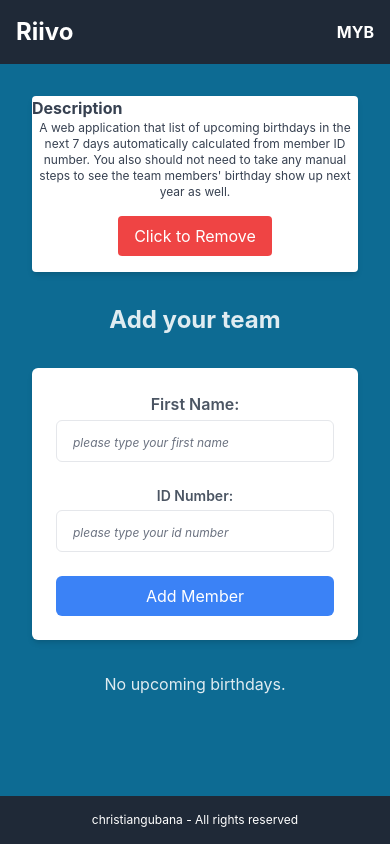
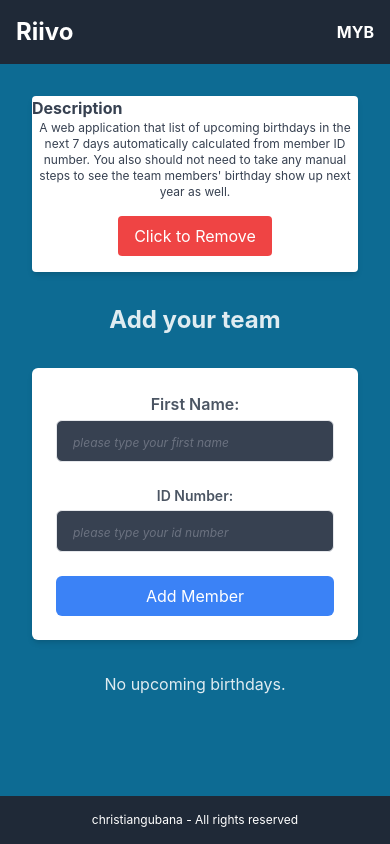
Before and after one commit to christiangubana/birthday-management, a React (Vite) app: page / in a window 390 px wide. Built offline with nearby package versions, Linux system fonts and the light colour scheme.

Commit message:
fixe transperancy input on mobile

```diff
--- a/src/components/AddMemberForm.jsx
+++ b/src/components/AddMemberForm.jsx
@@ -61,7 +61,7 @@
             First Name:
           </label>
           <input
-            className={`w-full px-4 py-2 border rounded-md focus:outline-none focus:border-none placeholder:text-gray-500 placeholder:text-xs placeholder:italic ${
+            className={`w-full px-4 py-2 border bg-gray-700 rounded-md focus:outline-none focus:border-none placeholder:text-gray-500 placeholder:text-xs placeholder:italic ${
               nameError && "border-red-500"
             }`}
             type="text"
@@ -77,7 +77,7 @@
           </label>
 
           <input
-            className={`w-full px-4 py-2 border rounded-md focus:outline-none focus:border-none placeholder:text-gray-500 placeholder:text-xs placeholder:italic ${
+            className={`w-full px-4 py-2 border bg-gray-700 rounded-md focus:outline-none focus:border-none placeholder:text-gray-500 placeholder:text-xs placeholder:italic ${
               idError && "border-red-500"
             }`}
             type="text"
--- a/src/index.css
+++ b/src/index.css
@@ -8,7 +8,7 @@
   line-height: 1.5;
   font-weight: 400;
 
-  color-scheme: light dark;
+  /* color-scheme: light dark; */
   color: rgba(255, 255, 255, 0.87);
   background-color: #0d6b93;
   font-synthesis: none;
```
